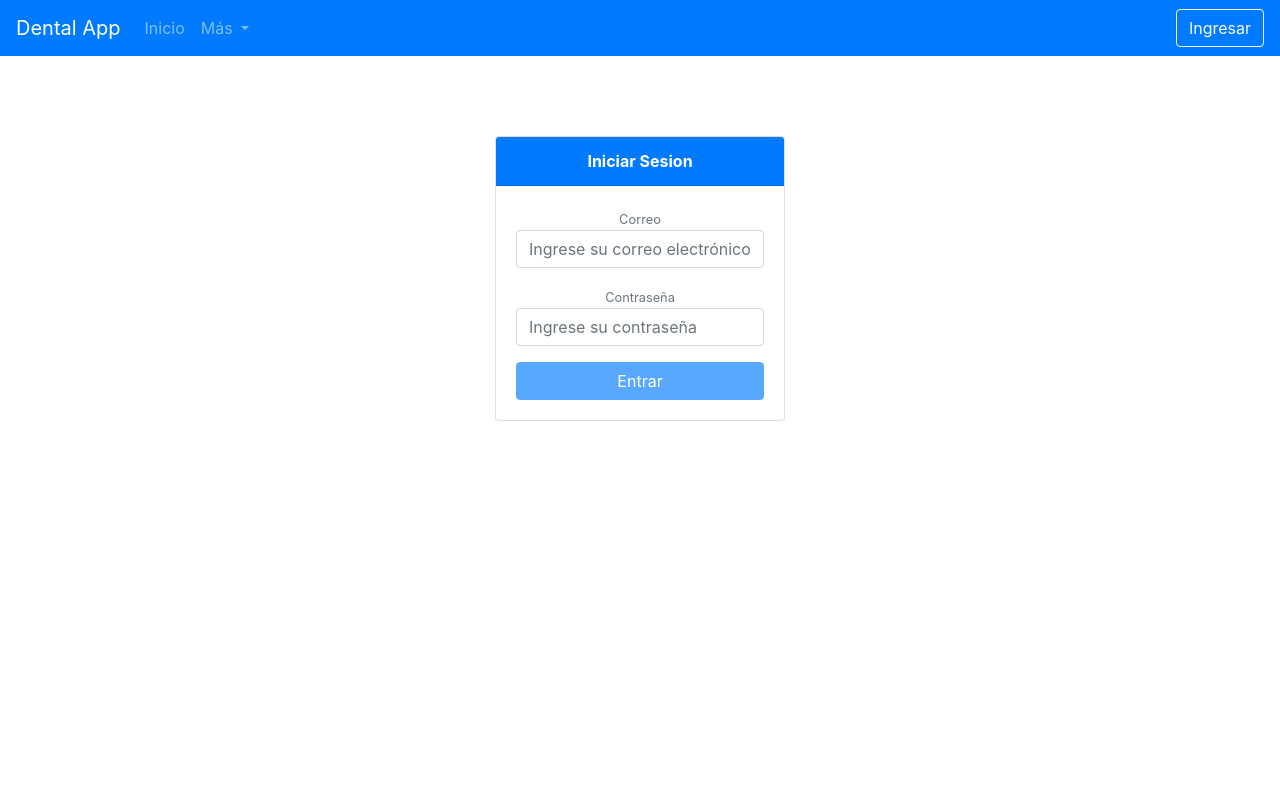
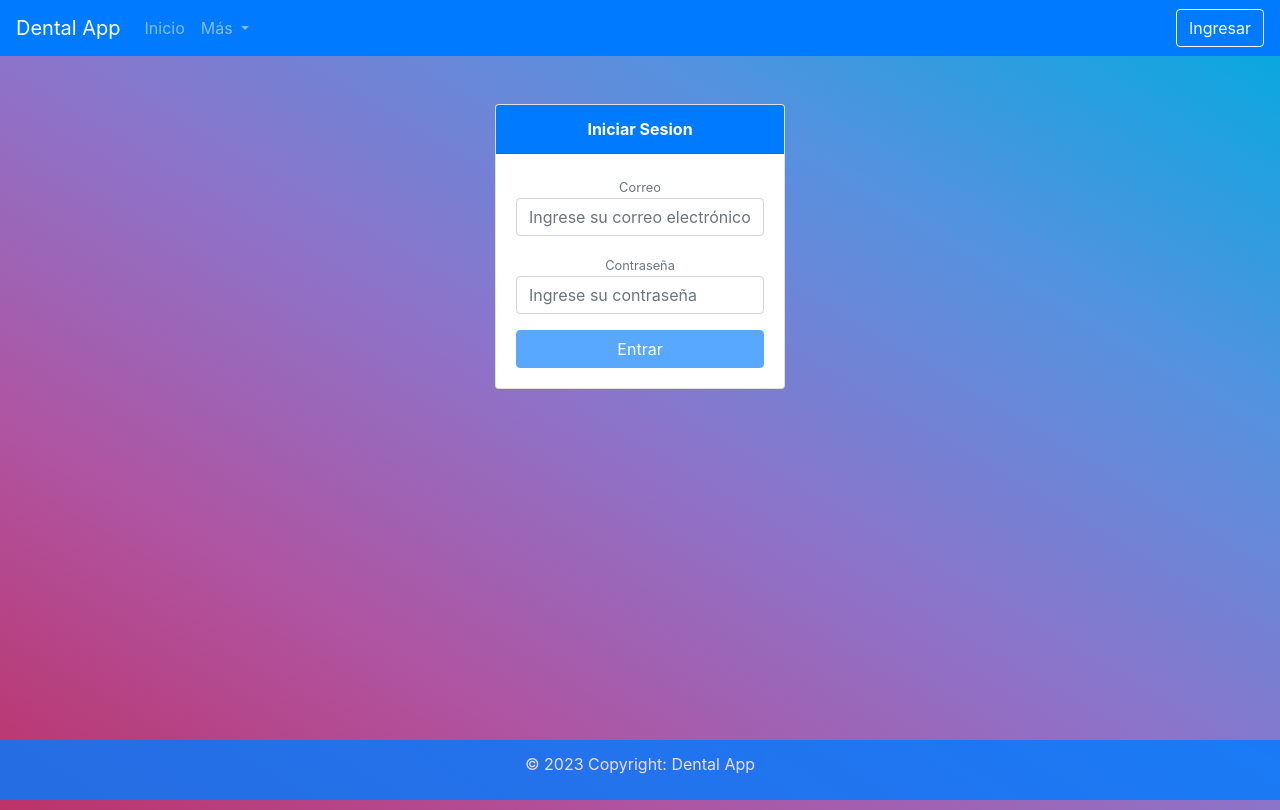
Before and after one commit to atenoc/D3N74LAPP-CL13N7-1.0.0, an Angular app: page /login in a window 1280 px wide. Built offline with nearby package versions, Linux system fonts and the light colour scheme.

Commit message:
Se agrega footer / login estilo

```diff
--- a/src/app/app.component.html
+++ b/src/app/app.component.html
@@ -2,3 +2,5 @@
 <app-navigate></app-navigate>
 
 <router-outlet></router-outlet>
+
+<app-footer></app-footer>
--- a/src/app/app.module.ts
+++ b/src/app/app.module.ts
@@ -19,6 +19,7 @@ import { CentroFormComponent } from './components/centros/centro-form/centro-for
 import { CentroDetalleComponent } from './components/centros/centro-detalle/centro-detalle.component';
 import { PerfilComponent } from './components/perfil/perfil.component';
 import { NgbModule } from '@ng-bootstrap/ng-bootstrap';
+import { FooterComponent } from './components/footer/footer.component';
 
 @NgModule({
   declarations: [
@@ -33,7 +34,8 @@ import { NgbModule } from '@ng-bootstrap/ng-bootstrap';
     CentroListComponent,
     CentroFormComponent,
     CentroDetalleComponent,
-    PerfilComponent
+    PerfilComponent,
+    FooterComponent
   ],
   imports: [
     BrowserModule,
--- /dev/null
+++ b/src/app/components/footer/footer.component.css
@@ -0,0 +1,7 @@
+.footer{
+    position: absolute;
+    bottom: 0px;
+    height: 60px;
+    width: 100%;
+    opacity: 0.8;
+  }
--- /dev/null
+++ b/src/app/components/footer/footer.component.html
@@ -0,0 +1,7 @@
+<footer class="footer bg-primary text-center">
+    <div class="container py-2">
+      <p class="text-white my-1">
+        &copy; 2023 Copyright: Dental App
+      </p>
+    </div>
+</footer>
--- /dev/null
+++ b/src/app/components/footer/footer.component.ts
@@ -0,0 +1,15 @@
+import { Component, OnInit } from '@angular/core';
+
+@Component({
+  selector: 'app-footer',
+  templateUrl: './footer.component.html',
+  styleUrls: ['./footer.component.css']
+})
+export class FooterComponent implements OnInit {
+
+  constructor() { }
+
+  ngOnInit() {
+  }
+
+}
--- a/src/app/components/login/login.component.css
+++ b/src/app/components/login/login.component.css
@@ -0,0 +1,7 @@
+.full-height {
+    height: 94.2vh
+}
+
+.fondo{
+    background-image: linear-gradient(to right top, #bc3369, #b053a0, #8c74ca, #5791df, #0aa8e0);
+}
--- a/src/app/components/login/login.component.html
+++ b/src/app/components/login/login.component.html
@@ -1,4 +1,6 @@
-<div class="col-lg-3 mx-auto text-center" style="margin-top: 80px;">
+<div class="fondo full-height" >
+
+<div class="col-lg-3 mx-auto text-center pt-5">
 
     <div class="card">
 
@@ -34,3 +36,5 @@
 
     </div>
 </div>
+
+</div>
--- a/src/index.html
+++ b/src/index.html
@@ -2,7 +2,7 @@
 <html lang="en">
 <head>
   <meta charset="utf-8">
-  <title>TienditaFrontJwt</title>
+  <title>Dental App</title>
   <base href="/">
   <meta name="viewport" content="width=device-width, initial-scale=1">
   <link rel="icon" type="image/x-icon" href="favicon.ico">
```
